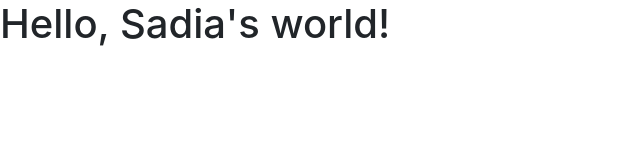
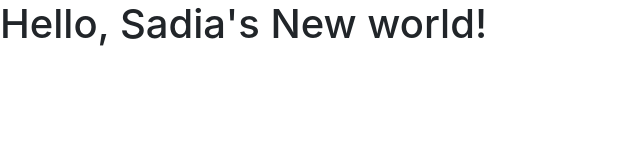
Before and after one commit to sadiaasim/github-flow, a plain HTML site: page index.html in a window 1280 px wide. Shown: the whole page, without its empty margins (0-640 px from the left). Drawn offline with nearby package versions, Linux system fonts and the light colour scheme.

Commit message:
Add basic skeleton HTML new stuff before merge

```diff
--- a/index.html
+++ b/index.html
@@ -8,7 +8,7 @@
     <title>Hello, world!</title>
   </head>
   <body>
-    <h1>Hello, Sadia's world!</h1>
+    <h1>Hello, Sadia's New world!</h1>
 
     <script src="https://code.jquery.com/jquery-3.3.1.slim.min.js" integrity="sha384-q8i/X+965DzO0rT7abK41JStQIAqVgRVzpbzo5smXKp4YfRvH+8abtTE1Pi6jizo" crossorigin="anonymous"></script>
     <script src="https://cdnjs.cloudflare.com/ajax/libs/popper.js/1.14.3/umd/popper.min.js" integrity="sha384-ZMP7rVo3mIykV+2+9J3UJ46jBk0WLaUAdn689aCwoqbBJiSnjAK/l8WvCWPIPm49" crossorigin="anonymous"></script>
```
